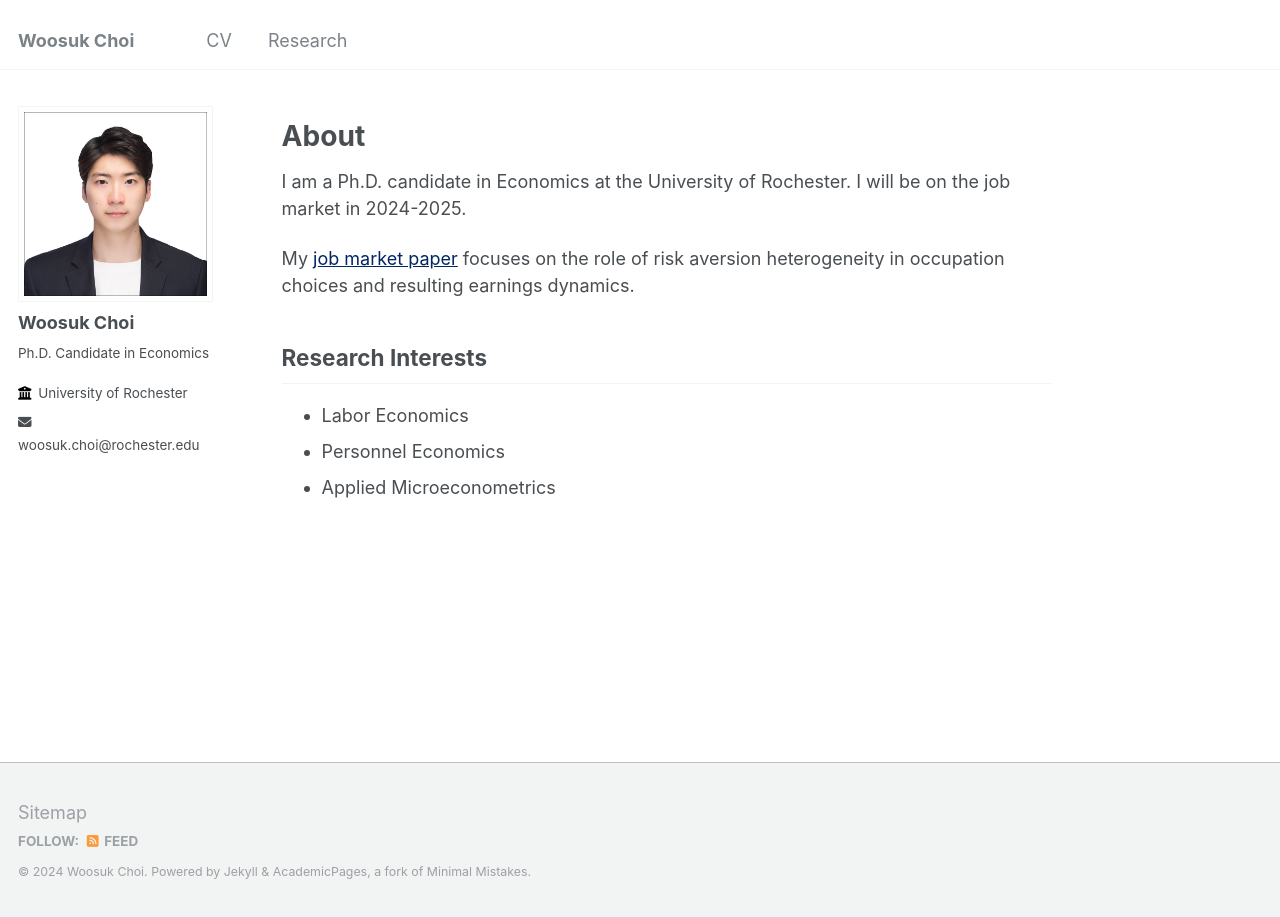
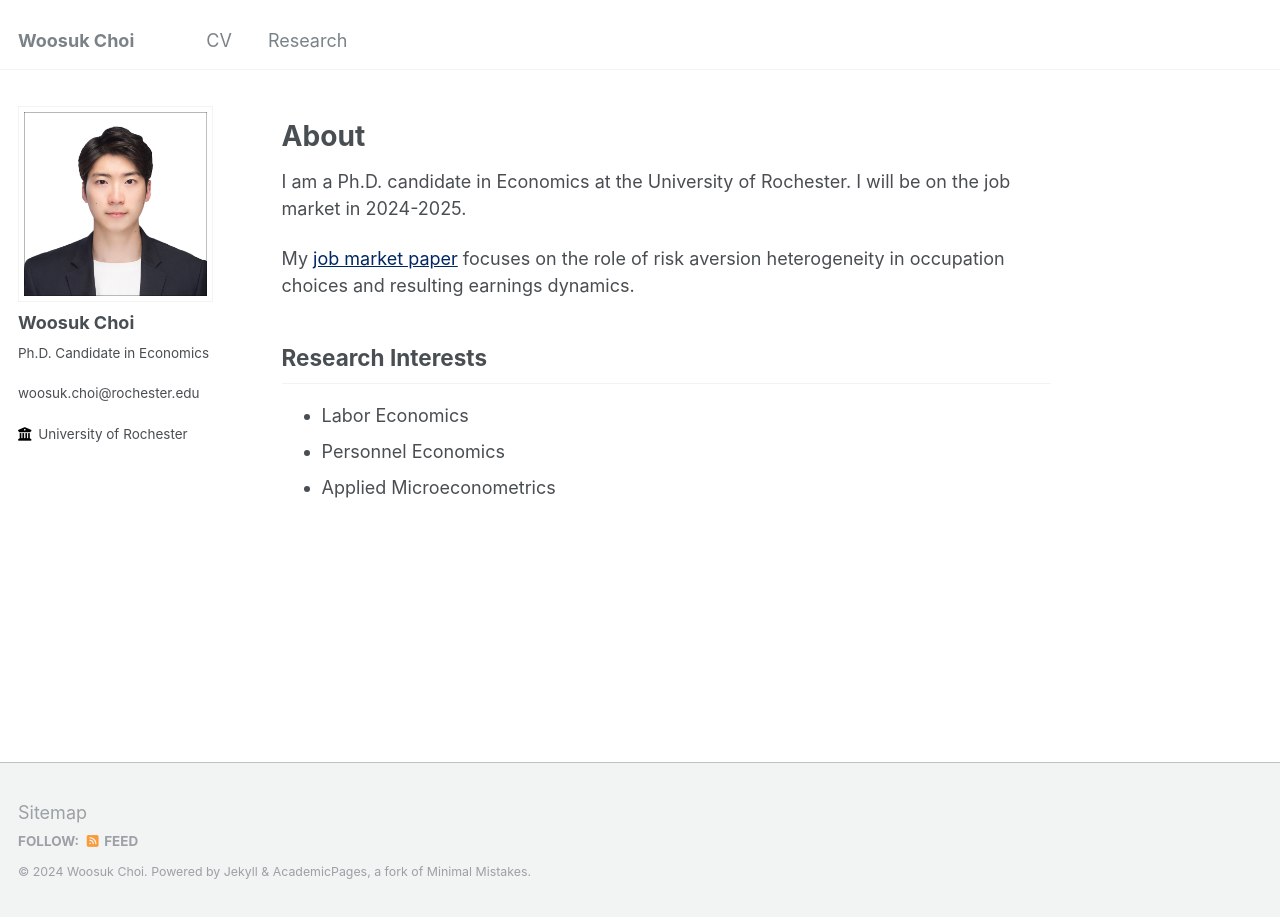
Before and after one commit to woosukchoi/old_page, a Jekyll site: the page built from _pages/about.md, in a window 1280 px wide. Built offline with Jekyll 4.4.1, drawn with Linux system fonts in a browser that asks for light colours.

Commit message:
Update author-profile.html

```diff
--- a/_includes/author-profile.html
+++ b/_includes/author-profile.html
@@ -18,6 +18,7 @@
     <h3 class="author__name">{{ author.name }}</h3>
     {% if author.pronouns %}<p class="author__pronouns">{{ author.pronouns }}</p>{% endif %}
     {% if author.bio %}<p class="author__bio">{{ author.bio }}</p>{% endif %}
+    {% if author.email %}<p class="author__bio">{{ author.email }}</p>{% endif %}
   </div>
 
   <div class="author__urls-wrapper">
@@ -32,9 +33,6 @@
       {% endif %}
       {% if author.uri %}
         <li><a href="{{ author.uri }}"><i class="fas fa-fw fa-link icon-pad-right" aria-hidden="true"></i>{{ site.data.ui-text[site.locale].website_label | default: "Website" }}</a></li>
-      {% endif %}
-      {% if author.email %}
-        <li><a href="mailto:{{ author.email }}"><i class="fas fa-fw fa-envelope icon-pad-right" aria-hidden="true"></i></a>{{ author.email }}</li>
       {% endif %}
 
       <!-- Font Awesome and Academicons icons / Academic websites -->
```
